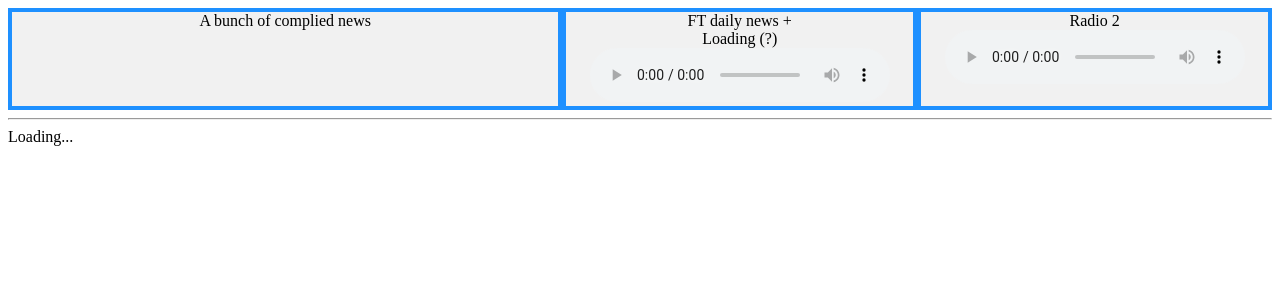
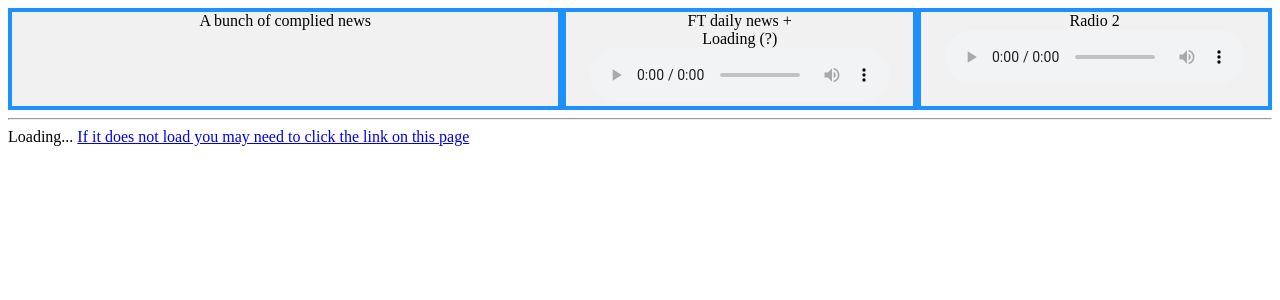
Before and after one commit to NiallBunting/niallbunting.github.io, a Jekyll site: the page pages/news/index.html, which Jekyll copies as it is, in a window 1280 px wide. Shown: the top 300 px of the page. Built offline with Jekyll 4.4.1, drawn with Linux system fonts in a browser that asks for light colours.

Commit message:
News: add link to page to enable the cors avoidance

```diff
--- a/pages/news/index.html
+++ b/pages/news/index.html
@@ -241,6 +241,8 @@ Promise.all(promises).then((results) => {
 
 <div id="text-area">
   Loading...
+
+  <a href="https://cors-anywhere.herokuapp.com/corsdemo">If it does not load you may need to click the link on this page</a>
 </div>
 
 </body>
```
